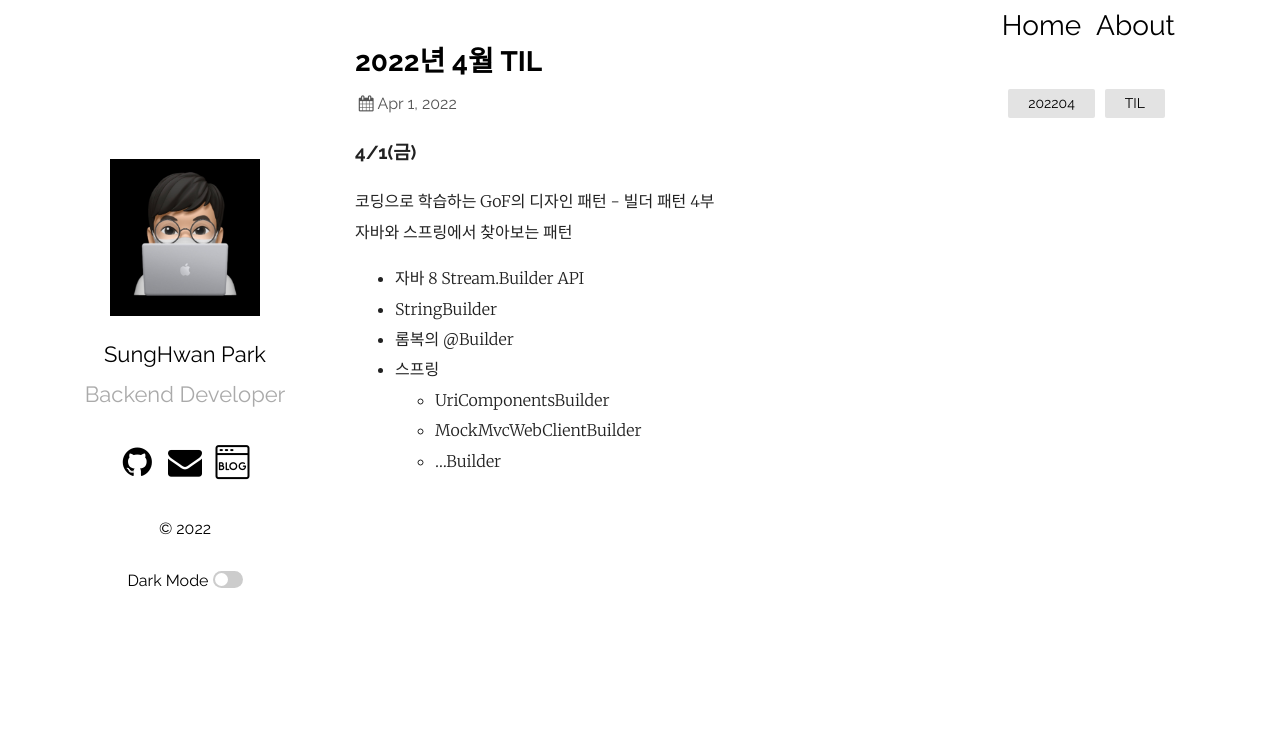
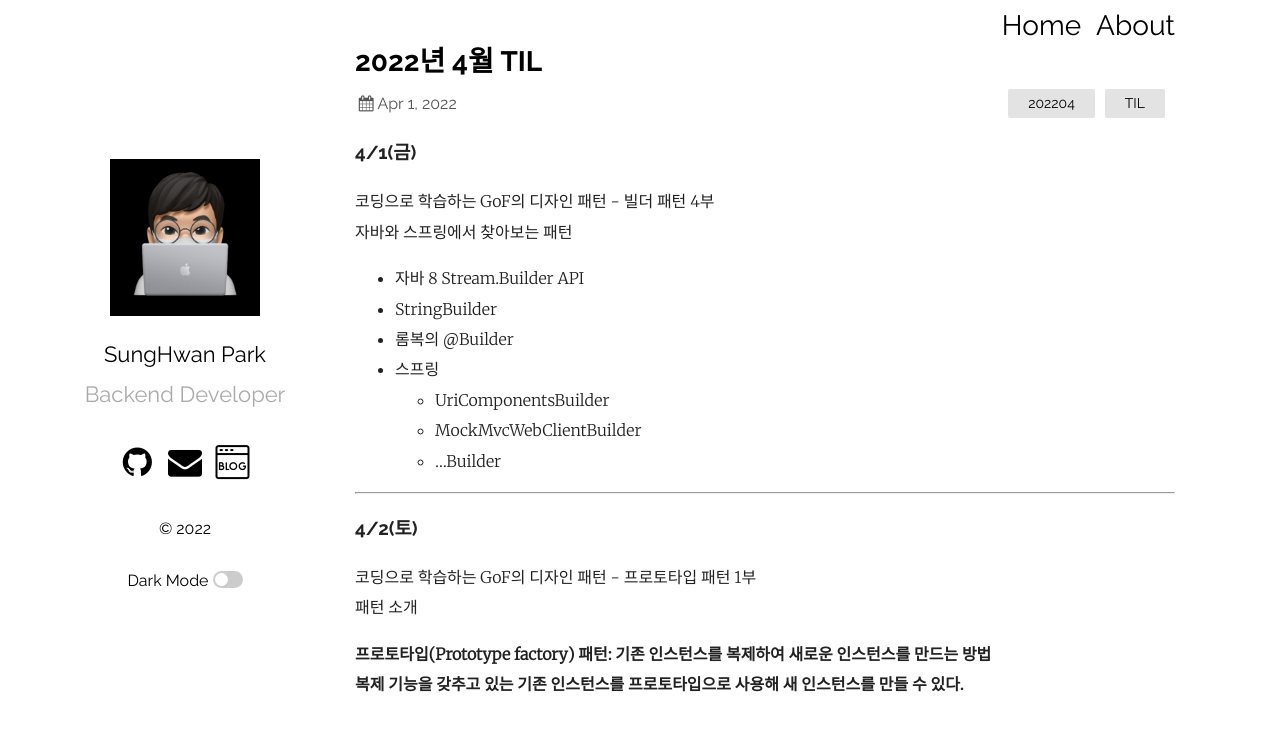
Before and after one commit to park0219/park0219.github.io, a Jekyll site: the page built from _posts/2022-04-01-4월TIL.markdown, in a window 1280 px wide. Shown: the top 731 px of the page. Built offline with Jekyll 4.4.1, drawn with Linux system fonts in a browser that asks for light colours; comment, search, counter and statistics services are not loaded.

Commit message:
feat: 2022-04-02 TIL 추가

```diff
--- a/_posts/2022-04-01-4월TIL.markdown
+++ b/_posts/2022-04-01-4월TIL.markdown
@@ -17,3 +17,13 @@ categories: 202204 TIL
     -   UriComponentsBuilder
     -   MockMvcWebClientBuilder
     -   ...Builder
+
+---
+
+### 4/2(토)
+
+코딩으로 학습하는 GoF의 디자인 패턴 - 프로토타입 패턴 1부<br/>
+패턴 소개
+
+**프로토타입(Prototype factory) 패턴: 기존 인스턴스를 복제하여 새로운 인스턴스를 만드는 방법<br/>
+복제 기능을 갖추고 있는 기존 인스턴스를 프로토타입으로 사용해 새 인스턴스를 만들 수 있다.**
```
